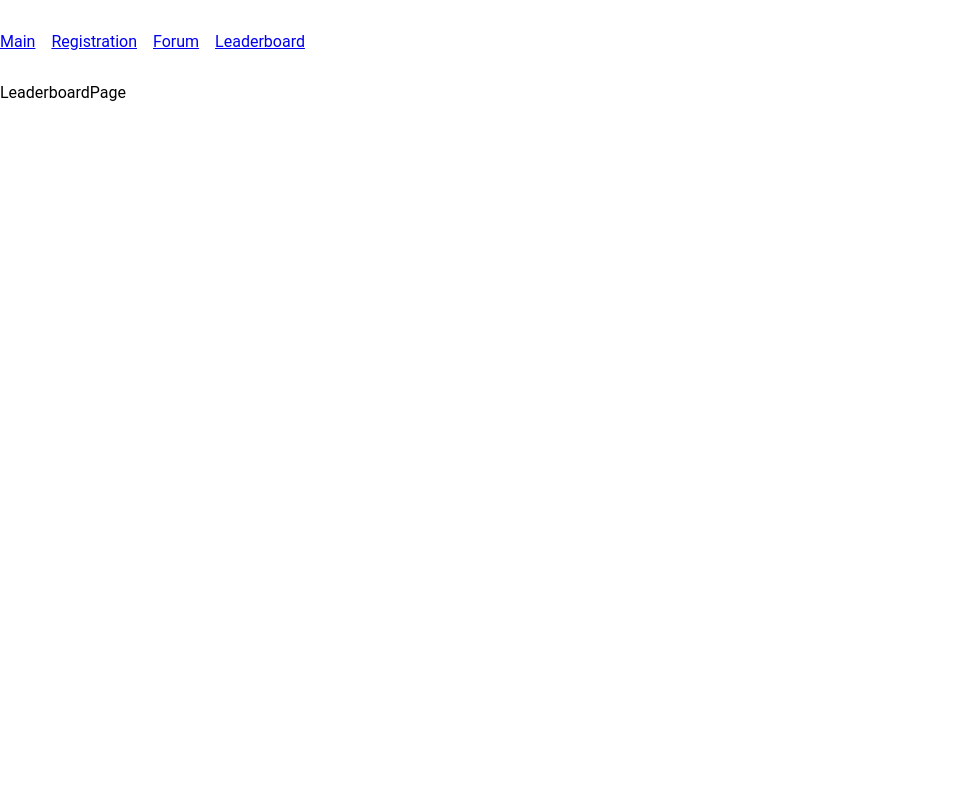
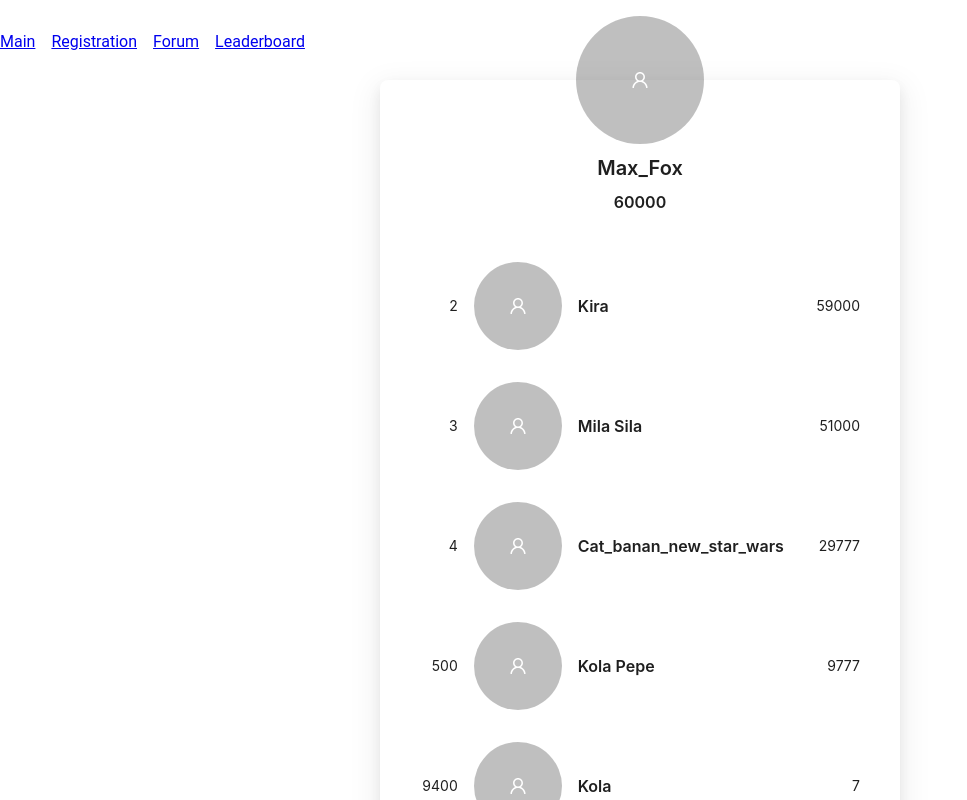
Before and after one commit to DinaEll/waika_project, a React (Vite) app in the folder packages/client/: page /leaderboard in a window 1280 px wide. Shown: the whole page, without its empty margins (0-967 px from the left). Built offline with nearby package versions, Linux system fonts and the light colour scheme.

Commit message:
add leaderboard

```diff
--- /dev/null
+++ b/packages/client/src/pages/LeaderboardPage/model/index.ts
@@ -0,0 +1 @@
+export { players } from './players'
--- /dev/null
+++ b/packages/client/src/pages/LeaderboardPage/model/players.ts
@@ -0,0 +1,15 @@
+interface Player {
+  positon: number
+  avatar: string | null | undefined
+  name: string
+  points: number
+}
+
+export const players: Player[] = [
+  { positon: 1, avatar: null, name: 'Max_Fox', points: 60_000 },
+  { positon: 2, avatar: null, name: 'Kira', points: 59_000 },
+  { positon: 3, avatar: null, name: 'Mila Sila', points: 51_000 },
+  { positon: 4, avatar: null, name: 'Cat_banan_new_star_wars', points: 29_777 },
+  { positon: 500, avatar: null, name: 'Kola Pepe', points: 9_777 },
+  { positon: 9_400, avatar: null, name: 'Kola', points: 7 },
+]
--- a/packages/client/src/pages/LeaderboardPage/ui/LeaderboardPage.module.scss
+++ b/packages/client/src/pages/LeaderboardPage/ui/LeaderboardPage.module.scss
@@ -0,0 +1,22 @@
+.leaderAvatar {
+  width: 128px;
+  height: 128px;
+}
+
+.leaderInfo {
+  display: flex;
+  flex-direction: column;
+  align-items: center;
+  gap: 8px;
+
+  & > * {
+    margin-top: 0 !important;
+    margin-bottom: 0 !important;
+  }
+}
+
+.players {
+  width: 100%;
+  border-collapse: separate;
+  border-spacing: 16px 32px;
+}
--- a/packages/client/src/pages/LeaderboardPage/ui/LeaderboardPage.tsx
+++ b/packages/client/src/pages/LeaderboardPage/ui/LeaderboardPage.tsx
@@ -1,9 +1,45 @@
-import cls from './LeaderboardPage.module.scss'
+import { Empty, Typography } from 'antd'
+import { LogoWithModal } from '@/widgets'
+import { UserAvatar } from '@/shared/ui'
+import { players } from '../model'
+import { LeaderboardPlayer } from './LeaderboardPlayer'
+import styles from './LeaderboardPage.module.scss'
 
-interface LeaderboardPageProps {
-  test?: string
+const pageTitle = 'Leaderboard'
+
+export const LeaderboardPage = () => {
+  if (players.length === 0) {
+    return (
+      <LogoWithModal title={pageTitle}>
+        <Empty />
+      </LogoWithModal>
+    )
+  }
+
+  const { avatar, name, points } = players[0]
+
+  return (
+    <LogoWithModal
+      title={
+        <div className={styles.leaderInfo}>
+          <Typography.Title level={4} className={styles.noMargin}>
+            {name}
+          </Typography.Title>
+          <Typography.Title level={5} className={styles.noMargin}>
+            {points}
+          </Typography.Title>
+        </div>
+      }
+      logo={
+        <div className={styles.leaderAvatar}>
+          <UserAvatar src={avatar} />
+        </div>
+      }>
+      <table className={styles.players}>
+        {players.map(player => {
+          return <LeaderboardPlayer {...player} />
+        })}
+      </table>
+    </LogoWithModal>
+  )
 }
-
-export const LeaderboardPage = (props: LeaderboardPageProps) => {
-  return <div className={cls.LeaderboardPage}>LeaderboardPage</div>
-}
--- /dev/null
+++ b/packages/client/src/pages/LeaderboardPage/ui/LeaderboardPlayer/LeaderboardPlayer.module.scss
@@ -0,0 +1,22 @@
+.player {
+  &:first-child {
+    display: none;
+  }
+}
+
+.positon {
+  text-align: right;
+}
+
+.avatar {
+  width: 88px;
+  height: 88px;
+}
+
+.name {
+  margin-bottom: 0 !important;
+}
+
+.points {
+  text-align: right;
+}
--- /dev/null
+++ b/packages/client/src/pages/LeaderboardPage/ui/LeaderboardPlayer/LeaderboardPlayer.tsx
@@ -0,0 +1,33 @@
+import { type FC } from 'react'
+import { Typography } from 'antd'
+import { UserAvatar } from '@/shared/ui'
+import { players } from '../../model'
+import styles from './LeaderboardPlayer.module.scss'
+
+type Props = typeof players[number]
+
+export const LeaderboardPlayer: FC<Props> = ({
+  avatar,
+  name,
+  points,
+  positon,
+}) => {
+  return (
+    <tr className={styles.player}>
+      <td className={styles.positon}>
+        <Typography.Text>{positon}</Typography.Text>
+      </td>
+      <td className={styles.avatar}>
+        <UserAvatar src={avatar} />
+      </td>
+      <td>
+        <Typography.Title level={5} className={styles.name}>
+          {name}
+        </Typography.Title>
+      </td>
+      <td className={styles.points}>
+        <Typography.Text>{points}</Typography.Text>
+      </td>
+    </tr>
+  )
+}
--- /dev/null
+++ b/packages/client/src/pages/LeaderboardPage/ui/LeaderboardPlayer/index.ts
@@ -0,0 +1 @@
+export { LeaderboardPlayer } from './LeaderboardPlayer'
```
